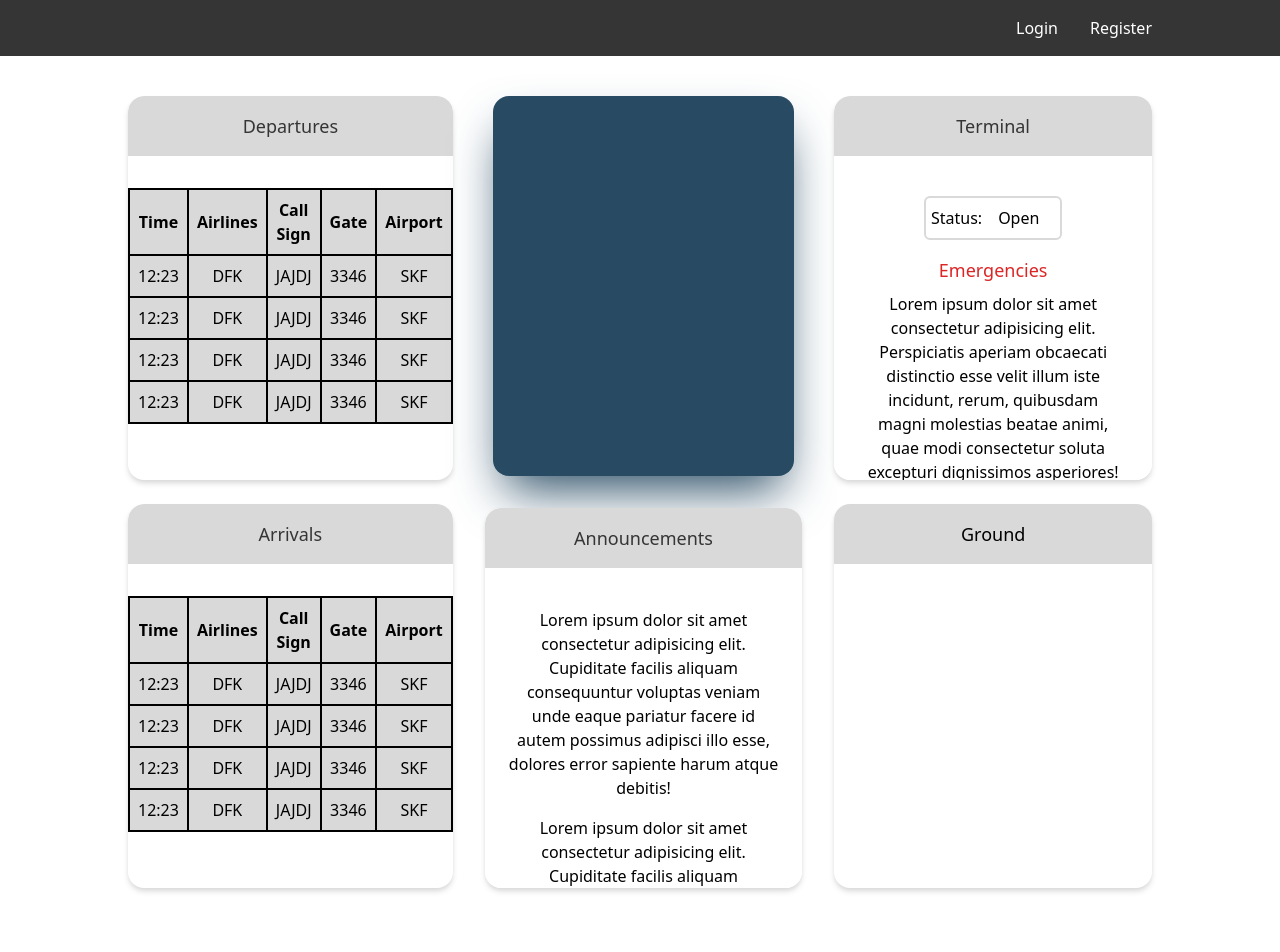
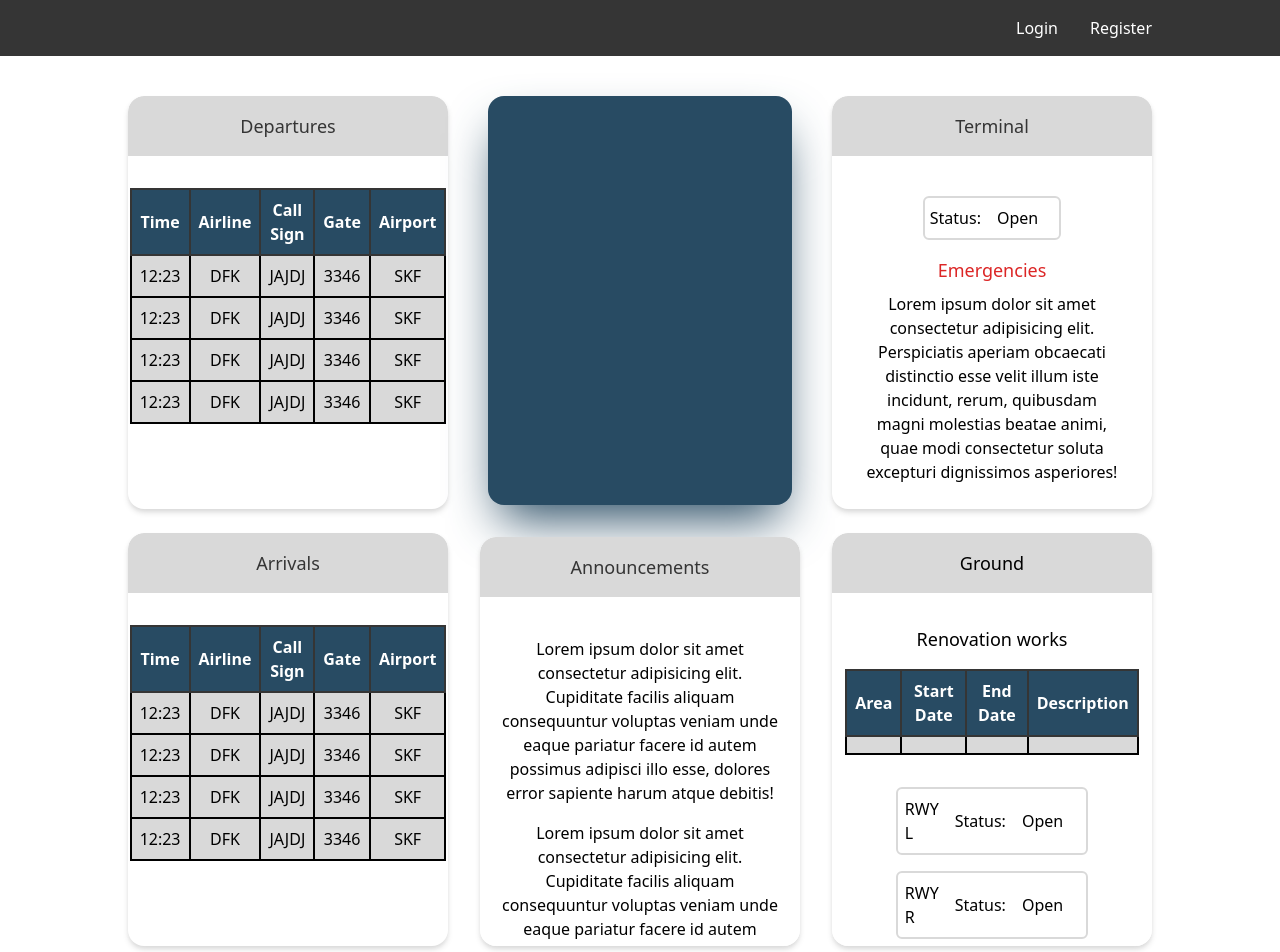
Before and after one commit to agness1/airport-management-system, a React (Vite) app in the folder react/: page / in a window 1280 px wide. Shown: the top 952 px of the page. Before the commit the page ends 920 px from the top, so only its background shows below. Built offline with nearby package versions, Linux system fonts and the light colour scheme.

Commit message:
add frontend to WelcomePage

```diff
--- a/react/src/components/FlightOperations/Arrivals.tsx
+++ b/react/src/components/FlightOperations/Arrivals.tsx
@@ -5,12 +5,12 @@ const Arrivals:FC = () => {
         <div className="mt-8">
         <table className="w-11/12 h-5/6 bg-gray m-auto">
         <thead>
-<tr>
-  <th className="border-2 p-2">Time</th>
-  <th className="border-2 p-2">Airlines</th>
-  <th className="border-2 p-2">Call Sign</th>
-  <th className="border-2 p-2">Gate</th>
-  <th className="border-2 p-2">Airport</th>
+<tr className="bg-blue">
+  <th className="border-2 border-black text-white p-2">Time</th>
+  <th className="border-2 border-black text-white p-2">Airline</th>
+  <th className="border-2 border-black text-white p-2">Call Sign</th>
+  <th className="border-2 border-black text-white p-2">Gate</th>
+  <th className="border-2 border-black text-white p-2">Airport</th>
 </tr>
 </thead>
 <tbody>
--- a/react/src/components/FlightOperations/Departures.tsx
+++ b/react/src/components/FlightOperations/Departures.tsx
@@ -5,12 +5,12 @@ const Departures:FC = () => {
         <div className="mt-8">
         <table className="w-11/12 h-5/6 bg-gray m-auto">
         <thead>
-<tr>
-  <th className="border-2 p-2">Time</th>
-  <th className="border-2 p-2">Airlines</th>
-  <th className="border-2 p-2">Call Sign</th>
-  <th className="border-2 p-2">Gate</th>
-  <th className="border-2 p-2">Airport</th>
+<tr className="bg-blue">
+  <th className="border-2 border-black text-white p-2">Time</th>
+  <th className="border-2 border-black text-white p-2">Airline</th>
+  <th className="border-2 border-black text-white p-2">Call Sign</th>
+  <th className="border-2 border-black text-white p-2">Gate</th>
+  <th className="border-2 border-black text-white p-2">Airport</th>
 </tr>
 </thead>
 <tbody>
--- /dev/null
+++ b/react/src/components/Ground/Ground.tsx
@@ -0,0 +1,43 @@
+import { FC } from "react";
+
+const Ground: FC = () => {
+    return (
+        <div className="mt-8 ">
+            <table className="w-11/12 h-5/6 m-auto p-2 text-center bg-gray mb-8 ">
+
+                    <caption className="font-medium pb-4 text-lg">Renovation works</caption>
+                    <thead>
+                        <tr className="bg-blue" >
+                            <th className="border-2 border-black text-white p-2">Area</th>
+                            <th className="border-2 border-black text-white p-2">Start Date</th>
+                            <th className="border-2 border-black text-white p-2">End Date</th>
+                            <th className="border-2 border-black text-white p-2">Description</th>
+                        </tr>
+                    </thead>
+                    <tbody>
+<tr>
+    <td className=" border-2 p-2  text-center"></td>
+    <td className=" border-2 p-2 text-center"></td>
+    <td className=" border-2 p-2 text-center"></td>
+    <td className=" border-2 p-2 text-center"></td>
+</tr>
+</tbody>
+
+            </table>
+            <div className=" w-3/5 flex gap-4 justify-center items-center mb-4 border-2 border-gray m-auto p-2 rounded-md">
+                <p>RWY L</p>
+                <p>Status:</p>
+                <p>Open</p>
+    <div className="h-4 w-4 bg-green rounded-full"></div>
+            </div>
+            <div className=" w-3/5 flex gap-4 justify-center items-center mb-4 border-2 border-gray m-auto p-2 rounded-md">
+                <p>RWY R</p>
+                <p>Status:</p>
+                <p>Open</p>
+    <div className="h-4 w-4 bg-green rounded-full"></div>
+            </div>
+        </div>
+    );
+};
+
+export default Ground;
--- a/react/src/pages/HomePage.tsx
+++ b/react/src/pages/HomePage.tsx
@@ -2,7 +2,8 @@ import { FC } from "react";
 import Arrivals from "../components/FlightOperations/Arrivals";
 import Departures from "../components/FlightOperations/Departures";
 import General from "../components/Announcements/General";
-import Terminal from "../components/Announcements/Terminal";
+import Terminal from "../components/Terminal/Terminal";
+import Ground from "../components/Ground/Ground";
 const HomePage:FC = () => {
 return (
     <>
@@ -35,8 +36,9 @@ return (
           <p className='w-full bg-gray text-center text-black p-4 text-lg font-medium rounded-t-2xl'>Terminal</p>
           <Terminal/>
       </div>
-      <div className='bg-white  shadow-gray shadow-md rounded-2xl h-1/2 mt-2'>
+      <div className='bg-white  shadow-gray shadow-md rounded-2xl h-1/2 mt-2 overflow-y-scroll'>
       <p className='w-full bg-gray text-center text-wblack p-4 text-lg font-medium rounded-t-2xl'>Ground</p>
+      <Ground/>
       </div>
   </div>
 </div>
```
Also changed, not shown: react/src/components/Announcements/Ground.tsx (deleted), react/src/components/Terminal/Terminal.tsx (renamed from react/src/components/Announcements/Terminal.tsx).
